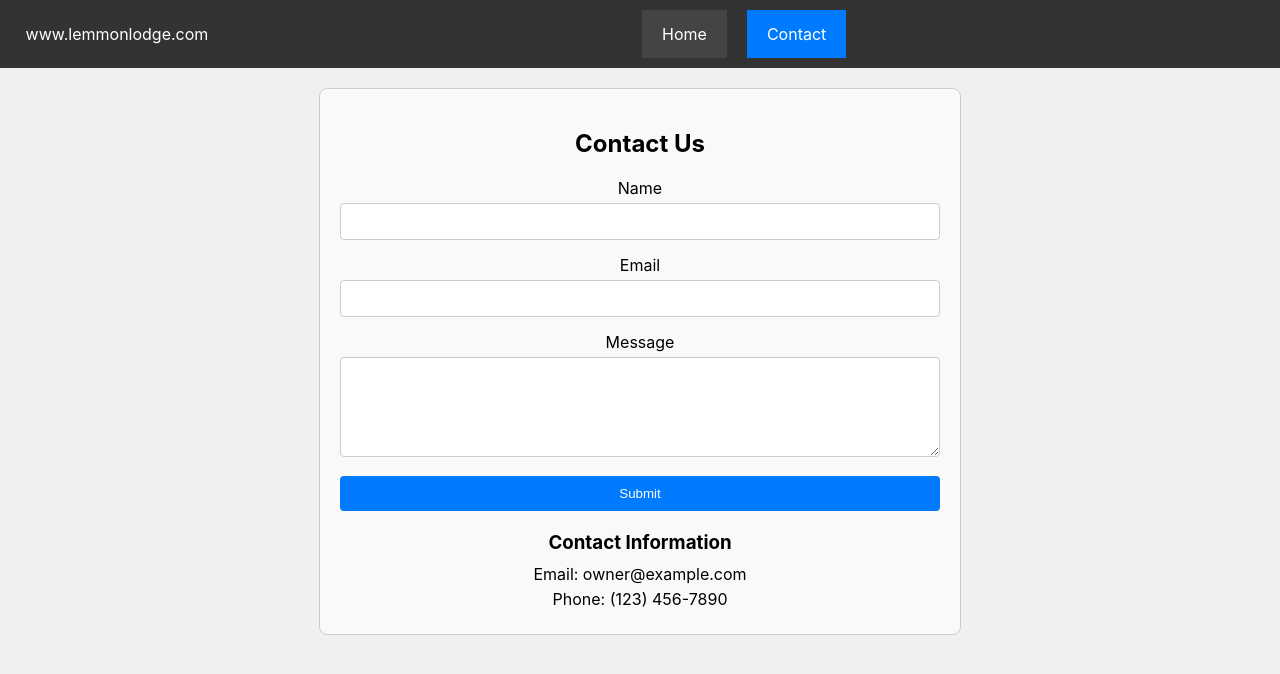
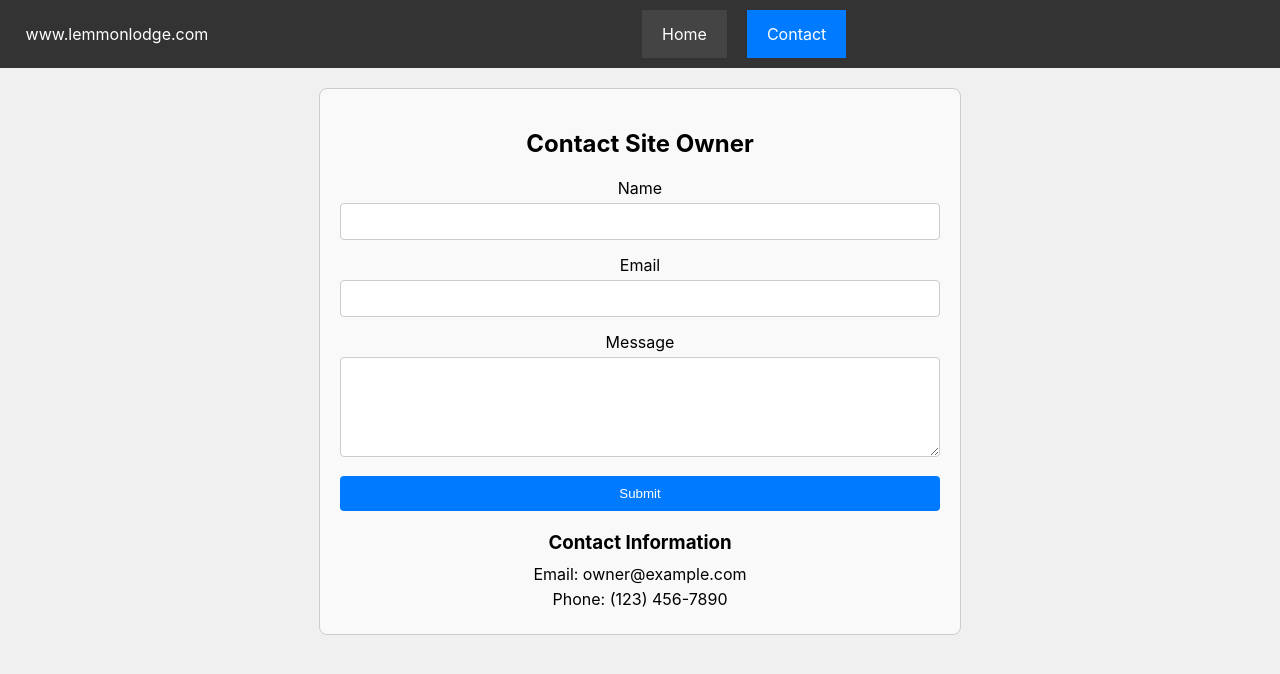
Before and after one commit to jobrien127/lemmon-lodge, a React (Create React App) app: page /contact in a window 1280 px wide. Shown: the top 674 px of the page. Built offline with nearby package versions, Linux system fonts and the light colour scheme.

Commit message:
change form header copy

```diff
--- a/src/components/Contact/Contact.tsx
+++ b/src/components/Contact/Contact.tsx
@@ -52,7 +52,7 @@ const Contact: React.FC = () => {
 
     return (
         <div className="contact-container">
-            <h2>Contact Us</h2>
+            <h2>Contact Site Owner</h2>
             <form onSubmit={handleSubmit}>
                 <div className="form-group">
                     <label htmlFor="name">Name</label>
```
